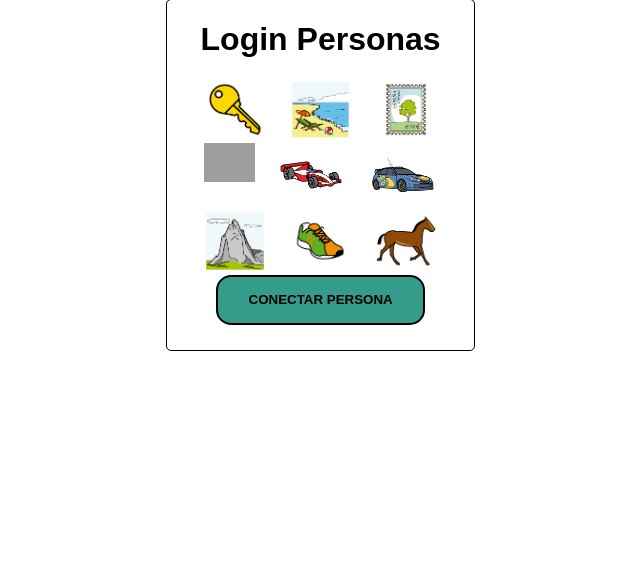
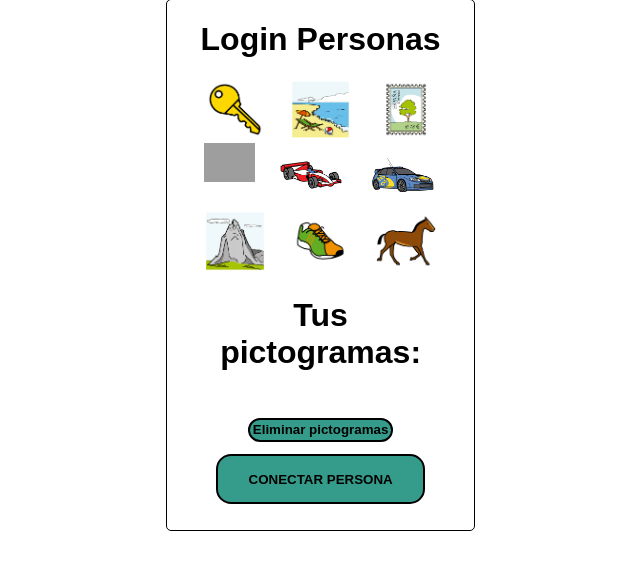
Before and after one commit to migue99angel/DGP, a PHP site: page /templates/loginPersonas_PlaceHolder.html in a window 1280 px wide. Shown: the part 78-648 px from the top of the page, without its empty margins (282-922 px from the left). Run offline with PHP 8.4, Linux system fonts and the light colour scheme; grey boxes are pictures that could not be loaded.

Commit message:
HTML y javascript para login personas, falta php

```diff
--- a/templates/css/styles.css
+++ b/templates/css/styles.css
@@ -208,6 +208,30 @@ input[type=submit], .botonSemana {
   position: relative;
 }
 
+.pictogramaContraseñaPersonas img {
+  max-width: 70%;
+  position: relative;
+}
+
+
+.pictogramaLoginPersonas:hover {
+  box-sizing: border-box;
+  border: 2px solid black;
+}
+
+.botonEliminarPictogramas {
+  background-color: none;
+    color: black;
+    font-weight: bold;
+    background-color: #359B8A;
+    padding: 1%;
+    text-decoration: none;
+    cursor: pointer;
+    border: 2px solid black;
+    border-radius: 15px;
+    margin-bottom: 5%;
+}
+
 @media screen and (max-width: 1100px) {
   input[type=submit] {
       padding: 3% 6%;
--- /dev/null
+++ b/templates/js/loginPersonas.js
@@ -0,0 +1,29 @@
+var pictograma = "";
+
+function pictogramaPulsado(picto) {
+    // Comprobar que ya hay 3 pictogramas elegidos
+    var pictogramas = document.getElementById("contraseñaPictogramas");
+    var numPictogramas = pictogramas.getElementsByTagName("div").length;
+
+    if (numPictogramas < 3) {
+        // Otener la imagen del pictograma
+        pictograma += picto;
+        var imgPictograma = document.getElementById("Pictograma" + picto).src;
+
+        // Crear pictograma seleccionado
+        var pictogramaSeleccionado = document.createElement("img");
+        pictogramaSeleccionado.src = imgPictograma;
+
+        // Crear estructura y añadir
+        var pictogramaLoginPersonas = document.createElement("div");
+        pictogramaLoginPersonas.className = "pictogramaContraseñaPersonas";
+        pictogramaLoginPersonas.appendChild(pictogramaSeleccionado);
+        document.getElementById("contraseñaPictogramas").appendChild(pictogramaLoginPersonas);
+    }
+    console.log(pictograma);
+}
+
+function eliminarPictogramasSeleccionados() {
+    pictograma = "";
+    document.getElementById("contraseñaPictogramas").innerHTML = "";
+}
--- a/templates/loginPersonas_PlaceHolder.html
+++ b/templates/loginPersonas_PlaceHolder.html
@@ -3,6 +3,7 @@
 <title>Login Personas</title>
 <head>
   <link rel="stylesheet" href="./templates/css/styles.css">
+  <script src="templates/js/loginPersonas.js"></script>
 </head>
 <body style="align-items:center">
 
@@ -14,43 +15,52 @@
     <div class="botonesLoginPersonas">
       <div class="filaBotonesLoginPersonas">
         <div class="pictogramaLoginPersonas">
-          <img src="templates//img/llave.png" alt="Llave">
+          <img src="templates/img/llave.png" alt="Llave" id="Pictograma1" onclick="pictogramaPulsado(1)">
         </div>
         <div class="pictogramaLoginPersonas">
-          <img src="templates/img/playa.png" alt="Playa">
+          <img src="templates/img/playa.png" alt="Playa" id="Pictograma2" onclick="pictogramaPulsado(2)">
         </div>
         <div class="pictogramaLoginPersonas">
-          <img src="templates/img/sello.png" alt="Sello">
+          <img src="templates/img/sello.png" alt="Sello" id="Pictograma3" onclick="pictogramaPulsado(3)">
         </div>
       </div>
 
       <div class="filaBotonesLoginPersonas">
         <div class="pictogramaLoginPersonas">
-          <img src="templates/img/consola.png" alt="Consola">
+          <img src="templates/img/consola.png" alt="Consola" id="Pictograma4" onclick="pictogramaPulsado(4)">
         </div>
         <div class="pictogramaLoginPersonas">
-          <img src="templates/img/coche de carreras.png" alt="Coche de carreras">
+          <img src="templates/img/coche de carreras.png" alt="Coche de carreras" id="Pictograma5" onclick="pictogramaPulsado(5)">
         </div>
         <div class="pictogramaLoginPersonas">
-          <img src="templates/img/coche de rally.png" alt="Coche de rally">
+          <img src="templates/img/coche de rally.png" alt="Coche de rally" id="Pictograma6" onclick="pictogramaPulsado(6)">
         </div>
       </div>
 
       <div class="filaBotonesLoginPersonas">
         <div class="pictogramaLoginPersonas">
-          <img src="templates/img/montaña.png" alt="Montaña">
+          <img src="templates/img/montaña.png" alt="Montaña" id="Pictograma7" onclick="pictogramaPulsado(7)">
         </div>
         <div class="pictogramaLoginPersonas">
-          <img src="templates/img/zapatilla.png" alt="Zapatilla">
+          <img src="templates/img/zapatilla.png" alt="Zapatilla" id="Pictograma8" onclick="pictogramaPulsado(8)">
         </div>
         <div class="pictogramaLoginPersonas">
-          <img src="templates/img/caballo.png" alt="Caballo">
+          <img src="templates/img/caballo.png" alt="Caballo" id="Pictograma9" onclick="pictogramaPulsado(9)">
         </div>
+      </div>
+
+      <div class="Titulo">
+        <h1>Tus pictogramas:</h1>
+      </div>
+
+      <div class="filaBotonesLoginPersonas" id="contraseñaPictogramas" style="padding-top: 5%; padding-bottom: 5%">
       </div>
     </div>
 
+    <button onclick="eliminarPictogramasSeleccionados()" class="botonEliminarPictogramas">Eliminar pictogramas</button>
+
     <form action="loginPersonas_PlaceHolder.php" method="post" id="loginPersonas" enctype="multipart/form-data">
-      <input type="submit" value="CONECTAR PERSONA" />
+      <input type="submit" value="CONECTAR PERSONA"/>
     </form>
   </div>
 </body>
```
Also changed, not shown: loginFacilitador_PlaceHolder.php (+5 -5 lines), loginPersonas_PlaceHolder.php (+71 -0 lines).
